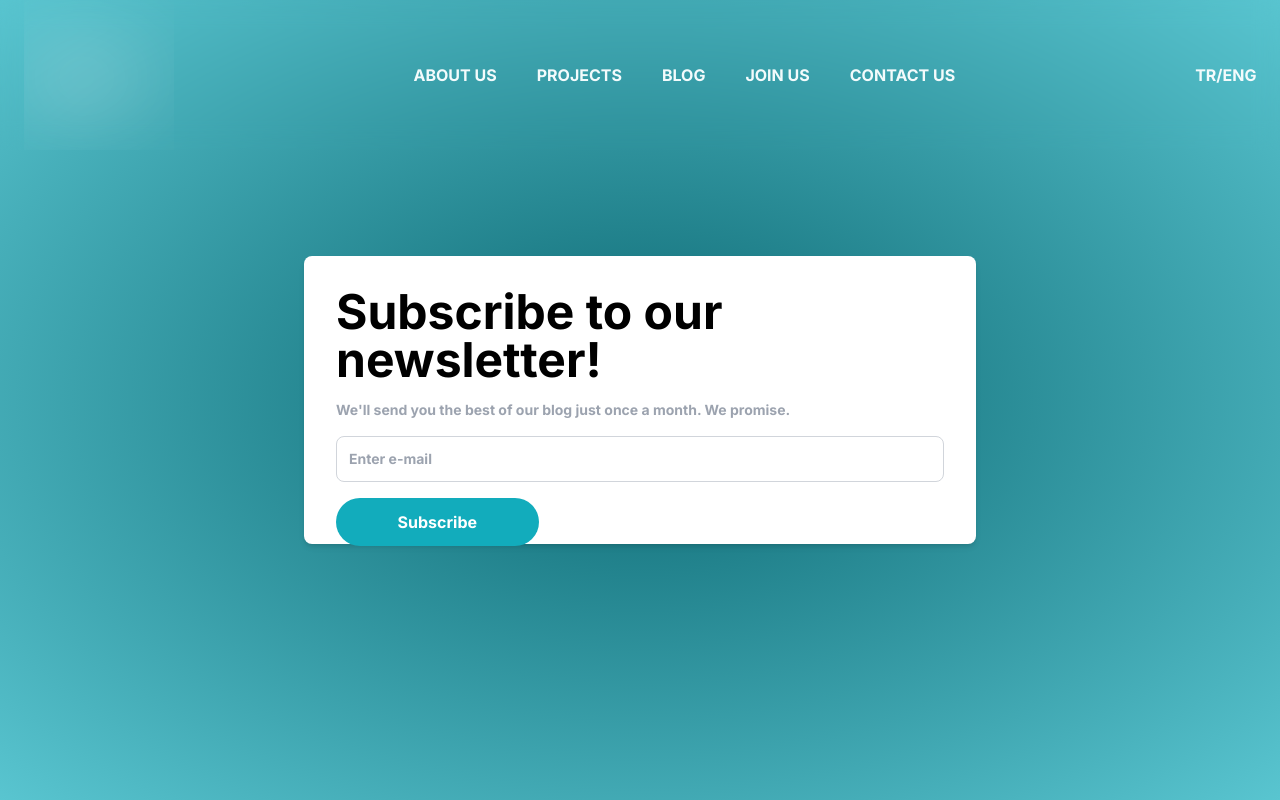
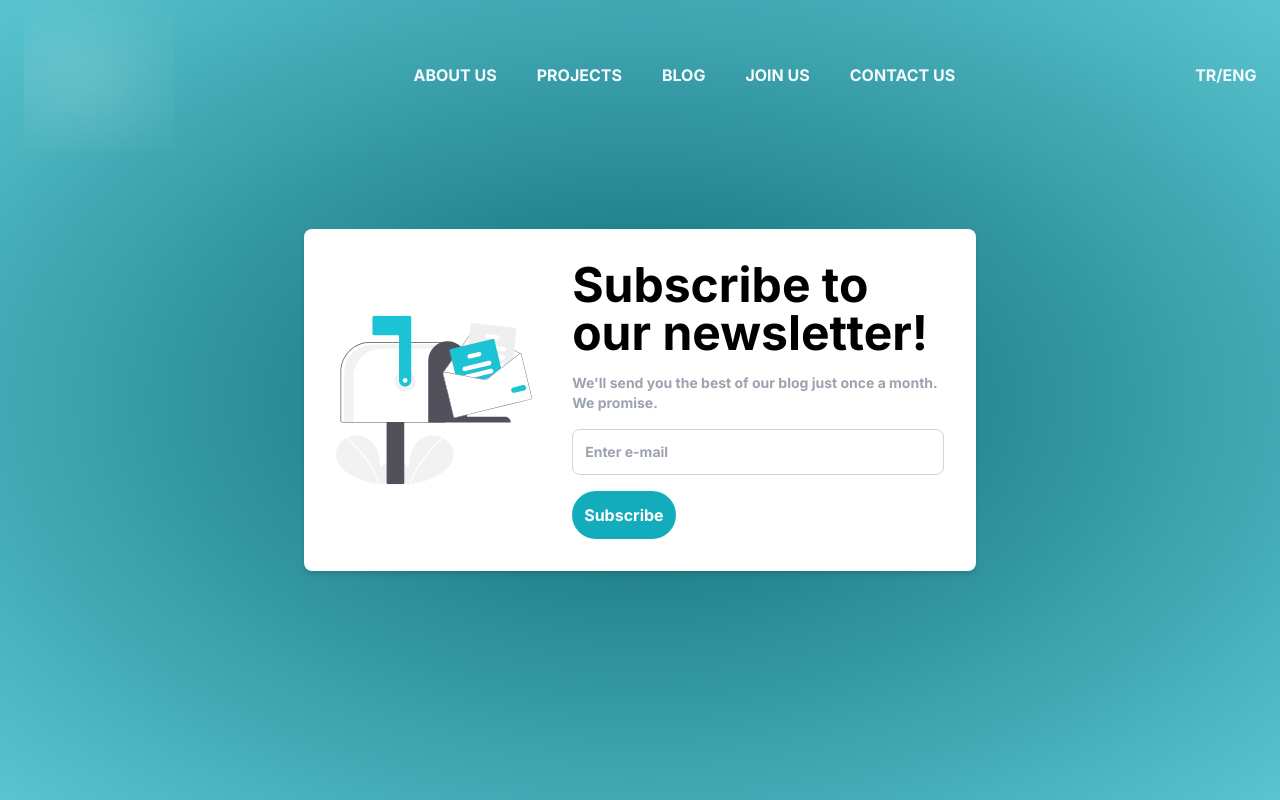
Before and after one commit to 3h-hareketi/website, a Next.js app: page / in a window 1280 px wide. Shown: the top 800 px of the page. Built offline with nearby package versions, Linux system fonts and the light colour scheme; no server answers.

Commit message:
Add mailbox illustration to newsletter

```diff
--- a/components/Newsletter.tsx
+++ b/components/Newsletter.tsx
@@ -1,6 +1,16 @@
+import Image from "next/image";
 const Newsletter = () => {
   return (
-    <div className="w-full max-w-2xl px-8 pt-8 bg-white rounded-lg shadow-md h-72">
+    <div className="w-full max-w-2xl p-8 bg-white rounded-lg shadow-md">
+      <div className="flex flex-row space-x-10">
+        {" "}
+        <Image
+          src={"/mailbox.svg"}
+          alt="Mailbox"
+          width={350}
+          height={350}
+          className="mt-auto"
+        />
         <div className="flex-col space-y-4">
           <h3 className="text-5xl">Subscribe to our newsletter!</h3>
           <div className="text-sm font-light text-gray-400">
@@ -15,9 +25,10 @@ const Newsletter = () => {
               placeholder="Enter e-mail"
             />
           </div>{" "}
-        <button className="w-1/3 p-3 text-white rounded-3xl bg-primary-500">
+          <button className="p-3 text-white rounded-3xl bg-primary-500">
             Subscribe
           </button>
+        </div>
       </div>
     </div>
   );
```
Also changed, not shown: public/mailbox.svg (added). Lines whose indentation alone changed are shown as unchanged.
